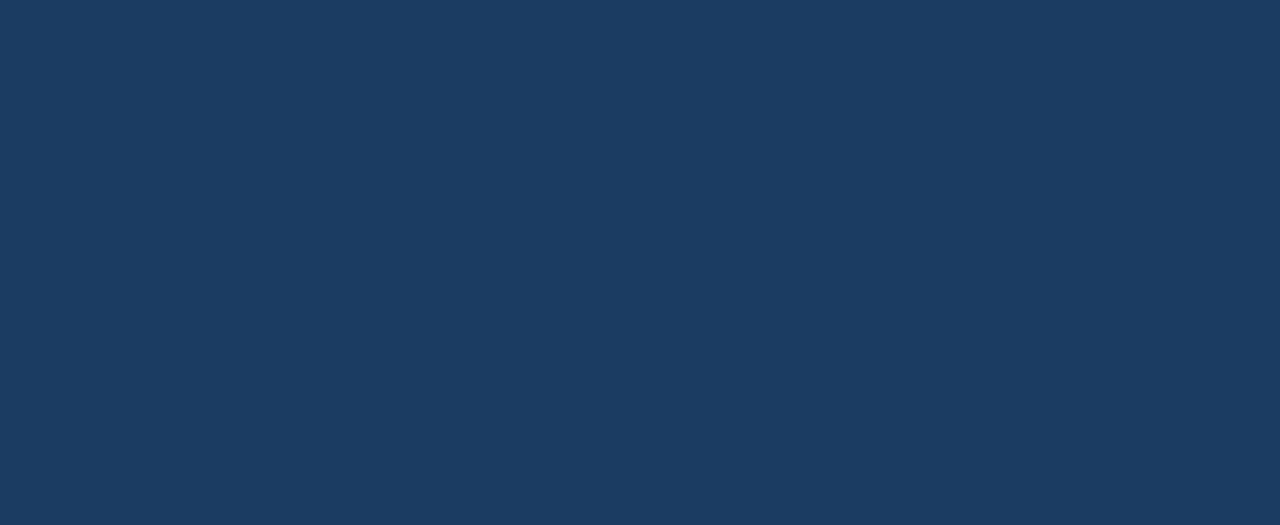
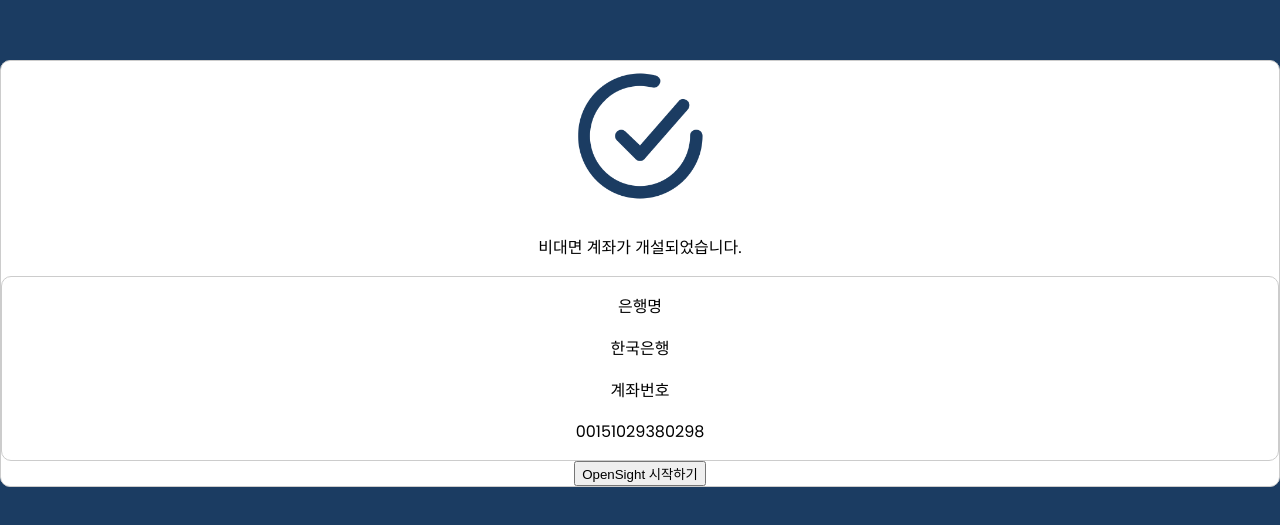
Before and after one commit to ryuj-h/OpenSight, a Vue app in the folder frontend/OpenSight/: page /account/open/complete in a window 1280 px wide. Before the commit this address had no page. Shown: the part 127-652 px from the top of the page. Built offline with nearby package versions, Linux system fonts and the light colour scheme.

Commit message:
:sparkles: feat: 비대면계좌개설 구조

```diff
--- a/frontend/OpenSight/src/router/index.js
+++ b/frontend/OpenSight/src/router/index.js
@@ -13,6 +13,9 @@ import PasswordFindView from '@/views/auth/PasswordFind.vue'
 import PasswordFindFailView from '@/views/auth/PasswordFindFail.vue'
 import PasswordChangeView from '@/views/auth/PasswordChange.vue'
 import PasswordChangeCompleteView from '@/views/auth/PasswordChangeComplete.vue'
+import OpenAccountView from '@/views/account/OpenAccount.vue';
+import OpenAccountTermsView from '@/views/account/OpenAccountTerms.vue';
+import OpenAccountCompleteView from '@/views/account/OpenAccountComplete.vue';
 
 const router = createRouter({
   history: createWebHistory(import.meta.env.BASE_URL),
@@ -87,6 +90,21 @@ const router = createRouter({
       name: 'PasswordChangeComplete',
       component: PasswordChangeCompleteView
     },
+    {
+      path: '/account/open/select-bank',
+      name: 'OpenAccount',
+      component: OpenAccountView
+    },
+    {
+      path: '/account/open/terms',
+      name: 'OpenAccountTerms',
+      component: OpenAccountTermsView
+    },
+    {
+      path: '/account/open/complete',
+      name: 'OpenAccountComplete',
+      component: OpenAccountCompleteView
+    },
   ]
 })
 
--- /dev/null
+++ b/frontend/OpenSight/src/views/account/OpenAccount.vue
@@ -0,0 +1,19 @@
+<script setup>
+import { useRouter } from 'vue-router';
+
+const router = useRouter()
+</script>
+
+<template>
+  <div>
+    <p>&lt; 비대면계좌 개설</p>
+    <button @click="router.push('/account/open/terms')">한국은행</button>
+    <button @click="router.push('/account/open/terms')">산업은행</button>
+    <button @click="router.push('/account/open/terms')">기업은행</button>
+    <button @click="router.push('/account/open/terms')">국민은행</button>
+  </div>
+</template>
+
+<style scoped>
+
+</style>
--- /dev/null
+++ b/frontend/OpenSight/src/views/account/OpenAccountComplete.vue
@@ -0,0 +1,45 @@
+<script setup>
+import router from '@/router';
+</script>
+
+<template>
+  <div class="container">
+    <div class="content">
+      <div class="check-mark">
+        <img class="check-img" src="../../assets/img/check-mark.png" alt="회원가입이 완료되었다는 이미지">
+      </div>
+      <div class="title">
+        <p>비대면 계좌가 개설되었습니다.</p>
+      </div>
+      <div class="content">
+        <p>은행명</p>
+        <p>한국은행</p>
+        <p>계좌번호</p>
+        <p>00151029380298</p>
+      </div>
+      <div>
+        <button @click="router.push('/login')">OpenSight 시작하기</button>
+      </div>
+    </div>
+  </div>
+</template>
+
+<style scoped>
+.container {
+  display: flex;
+  flex-direction: column;
+  justify-content: center;
+  text-align: center;
+}
+
+.content {
+  background-color: #ffffff;
+  border: 1px solid #ccc;
+  border-radius: 10px;
+}
+
+.check-img {
+  width: 150px;
+  height: 150px;
+}
+</style>
--- /dev/null
+++ b/frontend/OpenSight/src/views/account/OpenAccountTerms.vue
@@ -0,0 +1,24 @@
+<script setup>
+import { useRouter } from 'vue-router';
+
+const router = useRouter()
+</script>
+
+<template>
+  <header>
+    <p>&lt; 비대면계좌 개설</p>
+  </header>
+  <div>
+    <div>
+      <p>이용약관</p>
+    </div>
+    <div>
+      <button @click="router.push('/main')">취소</button>
+      <button @click="router.push('/account/open/complete')">계좌 개설</button>
+    </div>
+  </div>
+</template>
+
+<style scoped>
+
+</style>
```
